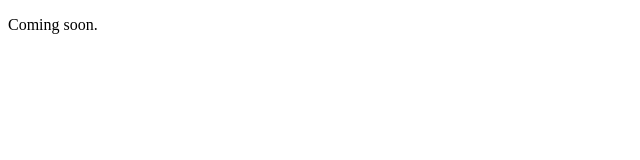
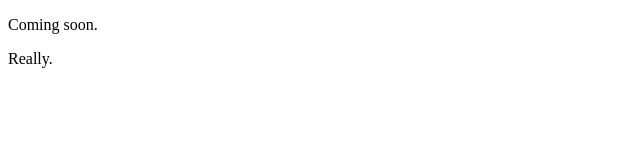
Before and after one commit to atlemo/boilercodes, a plain HTML site: page index.html in a window 1280 px wide. Shown: the full height of the page, 0-640 px from the left. Drawn offline with Linux system fonts and the light colour scheme.

Commit message:
Checking the pipes.
Everything seems to work. Custom domain next.

```diff
--- a/index.html
+++ b/index.html
@@ -9,5 +9,6 @@
 
 <body>
   <p>Coming soon.</p>
+  <p>Really.</p>
 </body>
 </html>
```
